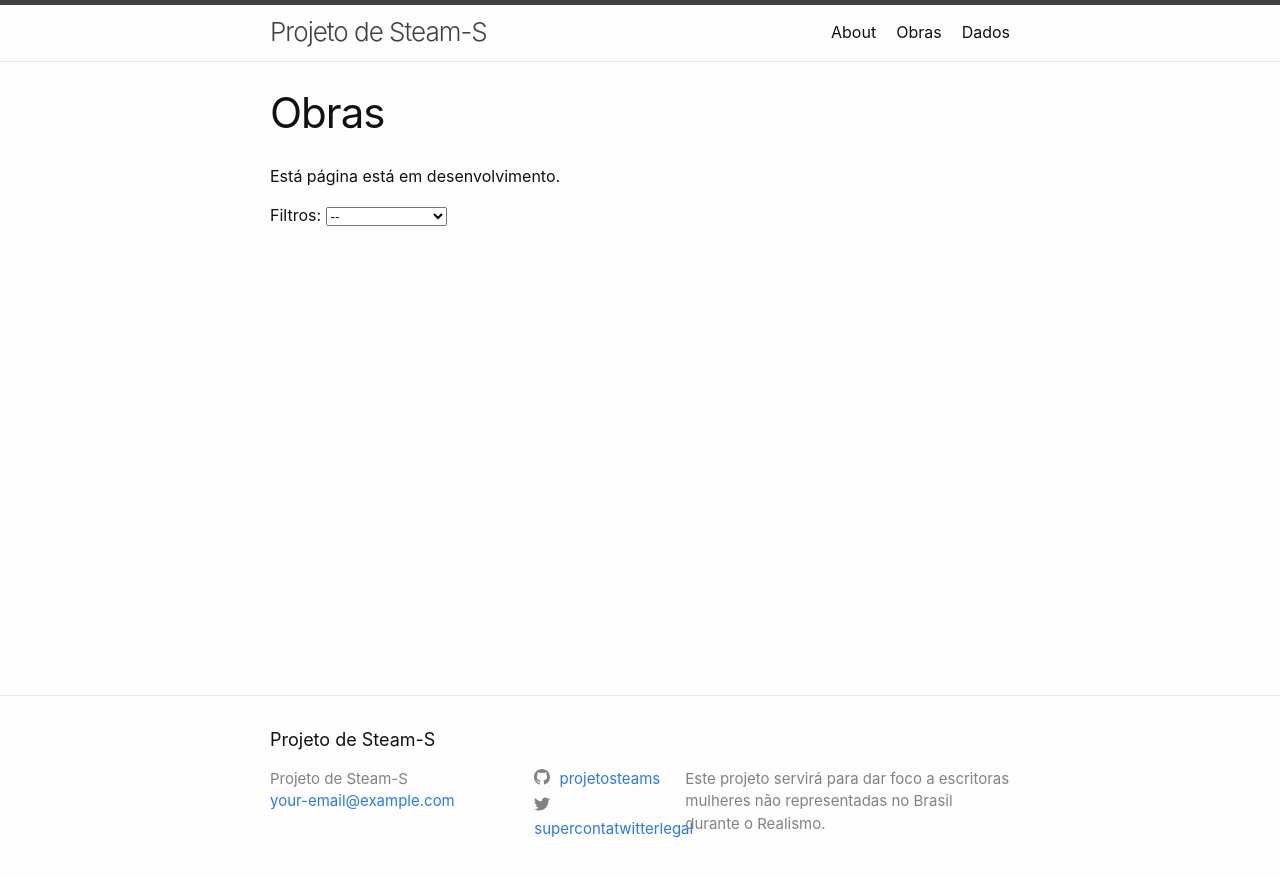
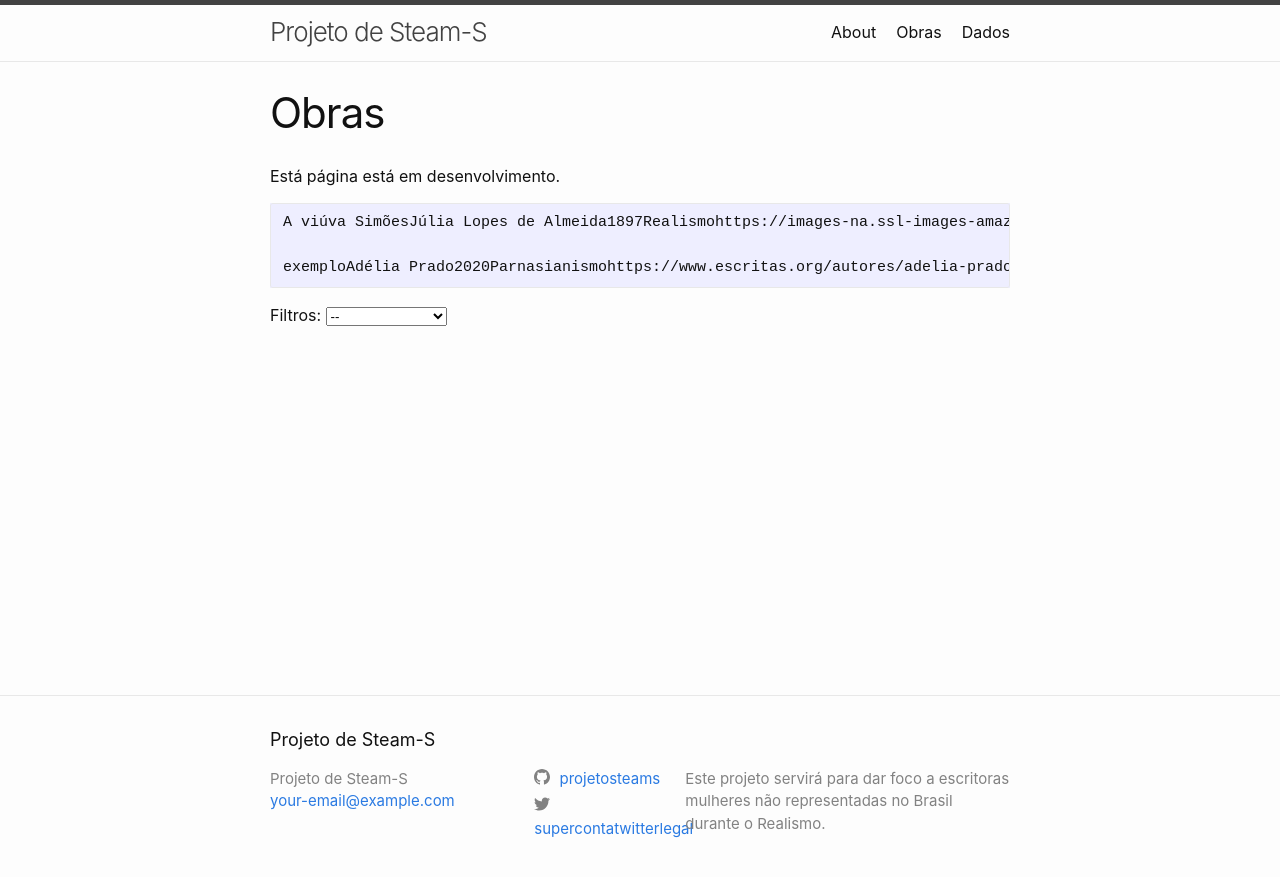
Before and after one commit to elas-na-literatura/elas-na-literatura.github.io, a Jekyll site: the page built from obras.markdown, in a window 1280 px wide. Shown: the top 877 px of the page. Built offline with Jekyll 4.4.1, drawn with Linux system fonts in a browser that asks for light colours.

Commit message:
teste de arrays
grego, mas n liguem

```diff
--- a/obras.markdown
+++ b/obras.markdown
@@ -2,6 +2,9 @@
 layout: page
 title: Obras
 permalink: /obras/
+livros: [["A viúva Simões", "Júlia Lopes de Almeida", "1897", "Realismo", "https://images-na.ssl-images-amazon.com/images/I/41LokrPE6jL._SX311_BO1,204,203,200_.jpg"],
+["exemplo", "Adélia Prado", "2020", "Parnasianismo", "https://www.escritas.org/autores/adelia-prado.jpg"],
+[]]
 ---
 
 Está página está em desenvolvimento.
@@ -37,6 +40,9 @@ function escolaLit() {
   }
 }
 </script>
+{% for livro in page.livros %}
+	{{ livro }}
+{% endfor %}
 <form>
 Filtros:
 <select id="filtros" onchange="escolaLit()">
```
